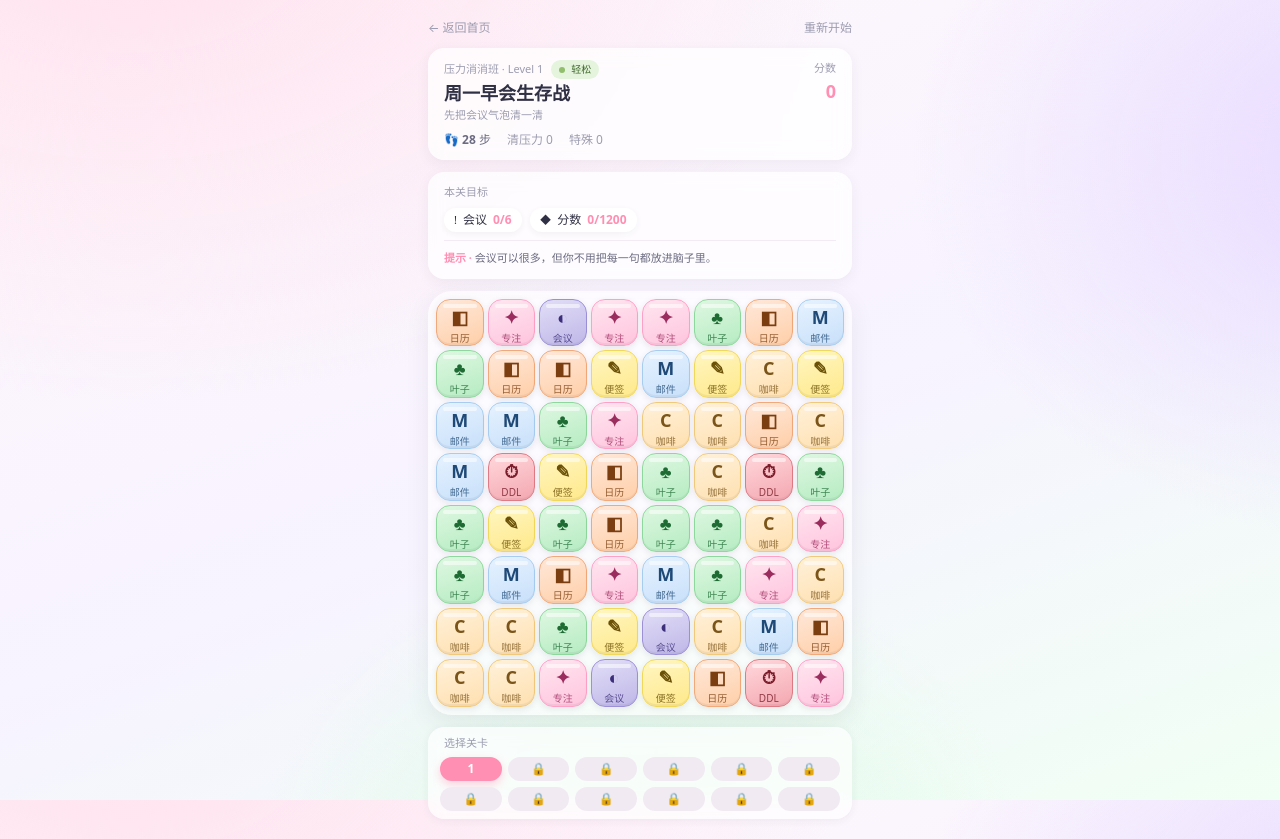
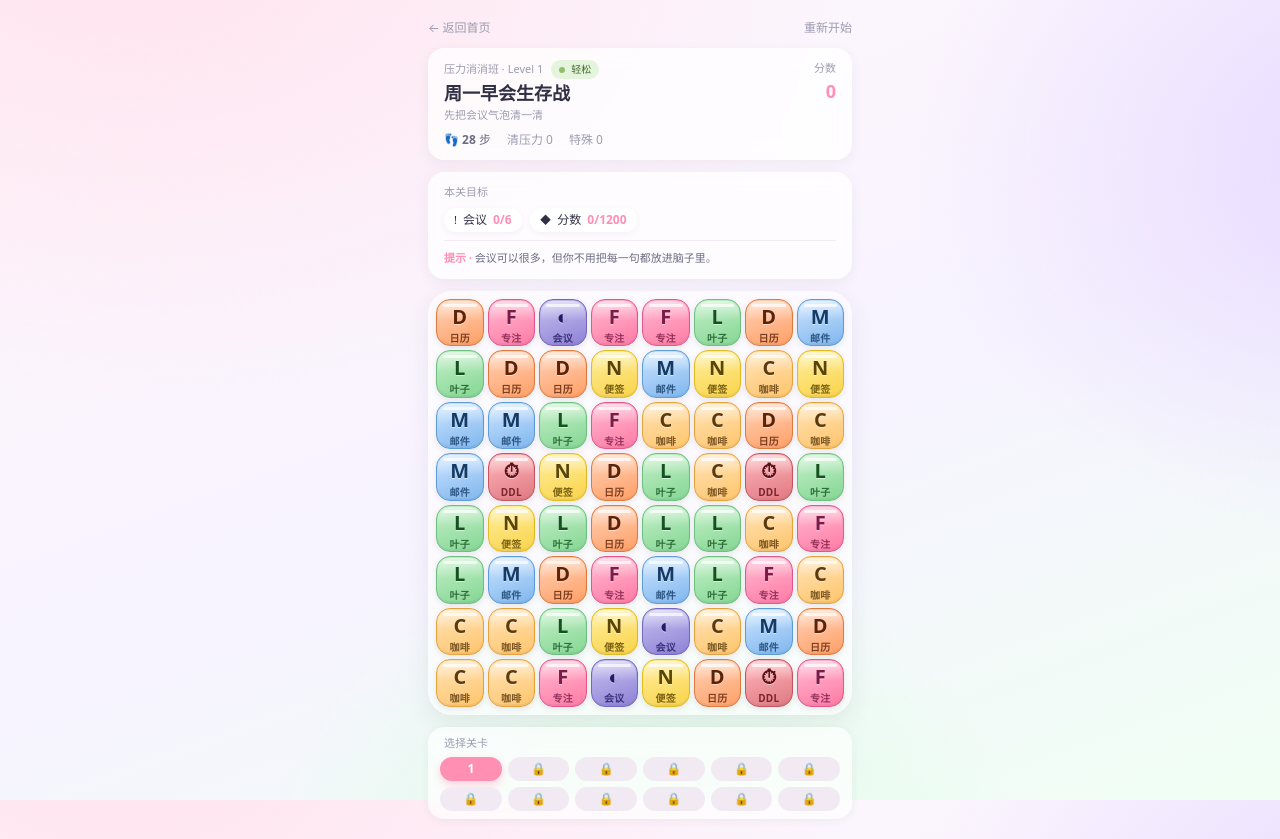
Before and after one commit to byronwjw-ui/bloombreak, a Next.js app: page /games/match in a window 1280 px wide. Built offline with nearby package versions, Linux system fonts and the light colour scheme.

Commit message:
feat(ui): MatchChip v2 - energy block with shine, bevel, and ::after gloss

```diff
--- a/src/components/chips/MatchChip.tsx
+++ b/src/components/chips/MatchChip.tsx
@@ -3,39 +3,27 @@
 import type { CSSProperties } from 'react';
 
 export type MatchChipType =
-  | 'coffee'
-  | 'mail'
-  | 'calendar'
-  | 'note'
-  | 'focus'
-  | 'leaf'
-  | 'deadline'
-  | 'meeting'
-  | 'kpi'
-  | 'fog'
-  // special tiles
-  | 'line_h'
-  | 'line_v'
-  | 'bomb'
-  | 'vacuum';
+  | 'coffee' | 'mail' | 'calendar' | 'note' | 'focus' | 'leaf'
+  | 'deadline' | 'meeting' | 'kpi' | 'fog'
+  | 'line_h' | 'line_v' | 'bomb' | 'vacuum';
 
 type Meta = { label: string; bg: string; fg: string; ring: string; mark: string };
 
 const META: Record<MatchChipType, Meta> = {
-  coffee:   { label: '咖啡', bg: 'linear-gradient(160deg,#FFF1DA,#FFE0B0)', fg: '#7a5418', ring: '#F2C97B', mark: 'C' },
-  mail:     { label: '邮件', bg: 'linear-gradient(160deg,#E6F2FF,#C8E0FA)', fg: '#1f4a78', ring: '#A6CDF0', mark: 'M' },
-  calendar: { label: '日历', bg: 'linear-gradient(160deg,#FFE8DA,#FFCFA8)', fg: '#7a3e10', ring: '#F2A878', mark: '◧' },
-  note:     { label: '便签', bg: 'linear-gradient(160deg,#FFF6C2,#FFE98A)', fg: '#6b5108', ring: '#F2D85a', mark: '✎' },
-  focus:    { label: '专注', bg: 'linear-gradient(160deg,#FFE6F0,#FFC4DD)', fg: '#9b2c5e', ring: '#FFA0C6', mark: '✦' },
-  leaf:     { label: '叶子', bg: 'linear-gradient(160deg,#DFF7E2,#B5ECC1)', fg: '#1f6b34', ring: '#8FD89D', mark: '♣' },
-  deadline: { label: 'DDL',  bg: 'linear-gradient(160deg,#FFD8DC,#F4A7B0)', fg: '#7a1c2a', ring: '#E07a85', mark: '⏱' },
-  meeting:  { label: '会议', bg: 'linear-gradient(160deg,#E1DEF7,#BFB7E8)', fg: '#3c2e7a', ring: '#9C90D8', mark: '◐' },
-  kpi:      { label: 'KPI',  bg: 'linear-gradient(160deg,#EEDDFF,#D4B6F2)', fg: '#5a2e8a', ring: '#B98AE0', mark: '↗' },
-  fog:      { label: '内耗', bg: 'linear-gradient(160deg,#E5E7EB,#C9CDD4)', fg: '#3f4651', ring: '#9CA3AF', mark: '~' },
-  line_h:   { label: '横扫', bg: 'linear-gradient(90deg,#FFD1E0,#FF8FB3,#FFD1E0)', fg: '#fff', ring: '#FF8FB3', mark: '⇔' },
-  line_v:   { label: '竖扫', bg: 'linear-gradient(180deg,#FFD1E0,#FF8FB3,#FFD1E0)', fg: '#fff', ring: '#FF8FB3', mark: '⇕' },
-  bomb:     { label: '冲击', bg: 'radial-gradient(circle,#FFD1E0,#FF8FB3)', fg: '#fff', ring: '#FF8FB3', mark: '✸' },
-  vacuum:   { label: '吸尘', bg: 'radial-gradient(circle,#E7D9FF,#9F7AEA)', fg: '#fff', ring: '#9F7AEA', mark: '◉' },
+  coffee:   { label: '咖啡', bg: 'linear-gradient(160deg,#FFE3B8,#FFC56B)', fg: '#5b3a0e', ring: '#E8A23D', mark: 'C' },
+  mail:     { label: '邮件', bg: 'linear-gradient(160deg,#CDE5FF,#7FB6EE)', fg: '#143b66', ring: '#5C9CD8', mark: 'M' },
+  calendar: { label: '日历', bg: 'linear-gradient(160deg,#FFD3B8,#FF9F66)', fg: '#5a230a', ring: '#E07A3D', mark: 'D' },
+  note:     { label: '便签', bg: 'linear-gradient(160deg,#FFEE9C,#F9D34A)', fg: '#5b4504', ring: '#E2BB22', mark: 'N' },
+  focus:    { label: '专注', bg: 'linear-gradient(160deg,#FFBAD2,#FF7AA5)', fg: '#7a1c47', ring: '#E3578A', mark: 'F' },
+  leaf:     { label: '叶子', bg: 'linear-gradient(160deg,#C4F0C9,#84D693)', fg: '#15521f', ring: '#6FBF80', mark: 'L' },
+  deadline: { label: 'DDL',  bg: 'linear-gradient(160deg,#FFB6BD,#E07880)', fg: '#5e0e16', ring: '#C45460', mark: '⏱' },
+  meeting:  { label: '会议', bg: 'linear-gradient(160deg,#C7C1EF,#8E81D6)', fg: '#241965', ring: '#7466C2', mark: '◐' },
+  kpi:      { label: 'KPI',  bg: 'linear-gradient(160deg,#DDB8F9,#B584E8)', fg: '#3a106e', ring: '#9F6FCC', mark: '↗' },
+  fog:      { label: '内耗', bg: 'linear-gradient(160deg,#D6D8DD,#9AA0AB)', fg: '#1f2530', ring: '#7C8290', mark: '~' },
+  line_h:   { label: '横扫', bg: 'linear-gradient(90deg,#FFD1E0,#FF8FB3 50%,#FFD1E0)', fg: '#fff', ring: '#FF8FB3', mark: '⇔' },
+  line_v:   { label: '竖扫', bg: 'linear-gradient(180deg,#FFD1E0,#FF8FB3 50%,#FFD1E0)', fg: '#fff', ring: '#FF8FB3', mark: '⇕' },
+  bomb:     { label: '冲击', bg: 'radial-gradient(circle at 30% 30%,#FFE0EC,#FF8FB3 80%)', fg: '#fff', ring: '#FF8FB3', mark: '✸' },
+  vacuum:   { label: '吸尘', bg: 'conic-gradient(from 0deg,#FFE0EC,#9F7AEA,#8BD3DD,#FFE0EC)', fg: '#fff', ring: '#9F7AEA', mark: '◉' },
 };
 
 export const MATCH_CHIP_TYPES: MatchChipType[] = Object.keys(META) as MatchChipType[];
@@ -51,14 +39,15 @@ export function matchLabel(t: MatchChipType): string {
 type Props = {
   type: MatchChipType;
   selected?: boolean;
+  dragging?: boolean;
   exploding?: boolean;
   isNew?: boolean;
   blockerOverlay?: 'meeting_bubble' | 'fog_layer' | 'kpi_lock' | 'deadline_timer' | null;
   blockerCounter?: number;
-  onClick?: () => void;
+  onPointerDown?: (e: React.PointerEvent) => void;
 };
 
-export default function MatchChip({ type, selected, exploding, isNew, blockerOverlay, blockerCounter, onClick }: Props) {
+export default function MatchChip({ type, selected, dragging, exploding, isNew, blockerOverlay, blockerCounter, onPointerDown }: Props) {
   const meta = META[type];
   const style: CSSProperties = {
     background: meta.bg,
@@ -67,71 +56,66 @@ export default function MatchChip({ type, selected, exploding, isNew, blockerOve
   };
   const special = isMatchSpecial(type);
   return (
-    <button
-      type="button"
-      onClick={onClick}
+    <div
+      onPointerDown={onPointerDown}
       aria-label={meta.label}
       className={[
-        'chip-base aspect-square w-full relative overflow-hidden border',
+        'energy-block chip-base aspect-square w-full relative cursor-pointer touch-none',
         selected ? 'is-selected' : '',
+        dragging ? 'is-dragging' : '',
         exploding ? 'animate-bloom-pop' : '',
         isNew ? 'animate-tile-appear' : '',
         special ? 'ring-2 ring-white/70' : '',
       ].join(' ')}
       style={style}
     >
-      {/* main glyph */}
-      <span className="pointer-events-none flex flex-col items-center justify-center leading-none">
-        <span className={`text-base sm:text-lg font-bold ${special ? 'drop-shadow-[0_0_4px_rgba(255,255,255,0.7)]' : ''}`}>
+      <span className="pointer-events-none flex flex-col items-center justify-center leading-none z-[1]">
+        <span className={[
+          'font-extrabold leading-none',
+          'text-base sm:text-xl',
+          special ? 'drop-shadow-[0_0_6px_rgba(255,255,255,0.8)]' : 'drop-shadow-[0_1px_0_rgba(255,255,255,0.5)]',
+        ].join(' ')}>
           {meta.mark}
         </span>
-        <span className="text-[9px] sm:text-[10px] opacity-80 mt-0.5">{meta.label}</span>
+        <span className="text-[8px] sm:text-[10px] opacity-80 mt-0.5 font-semibold tracking-wide">{meta.label}</span>
       </span>
 
-      {/* highlight strip for normal chips */}
-      {!special && (
-        <span className="pointer-events-none absolute top-1 left-1.5 right-1.5 h-1 rounded-full bg-white/55" />
+      {special && (
+        <span className="pointer-events-none absolute inset-0 rounded-[14px] animate-chain-glow z-[2]" />
       )}
 
-      {/* special chip extra sparkle */}
-      {special && (
-        <span className="pointer-events-none absolute inset-0 animate-chain-glow rounded-[14px]" />
-      )}
-
-      {/* blocker overlay */}
       {blockerOverlay && <BlockerOverlay kind={blockerOverlay} counter={blockerCounter} />}
-    </button>
+    </div>
   );
 }
 
 function BlockerOverlay({ kind, counter }: { kind: NonNullable<Props['blockerOverlay']>; counter?: number }) {
   if (kind === 'fog_layer') {
     return (
-      <span className="pointer-events-none absolute inset-0 backdrop-blur-[1.5px] bg-[rgba(180,180,200,0.5)] flex items-center justify-center text-[10px] text-white font-semibold">
+      <span className="pointer-events-none absolute inset-0 backdrop-blur-[2px] bg-[rgba(200,200,220,0.55)] flex items-center justify-center text-[11px] text-white font-bold rounded-[14px] z-[3]">
         雾
       </span>
     );
   }
   if (kind === 'meeting_bubble') {
     return (
-      <span className="pointer-events-none absolute inset-0 bg-[rgba(159,143,210,0.55)] flex items-end justify-end p-1">
-        <span className="bg-white/90 text-[#3c2e7a] text-[9px] rounded-full px-1.5 py-0.5 font-bold">×{counter ?? 2}</span>
+      <span className="pointer-events-none absolute inset-0 bg-[rgba(120,100,200,0.45)] flex items-end justify-end p-1 rounded-[14px] z-[3]">
+        <span className="bg-white text-[#3c2e7a] text-[10px] rounded-full px-1.5 py-0.5 font-bold">×{counter ?? 2}</span>
       </span>
     );
   }
   if (kind === 'kpi_lock') {
     return (
-      <span className="pointer-events-none absolute inset-0 bg-[rgba(90,46,138,0.35)] flex items-center justify-center">
-        <svg width="18" height="18" viewBox="0 0 24 24" fill="none" stroke="#fff" strokeWidth="2.5" strokeLinecap="round">
+      <span className="pointer-events-none absolute inset-0 bg-[rgba(90,46,138,0.35)] flex items-center justify-center rounded-[14px] z-[3]">
+        <svg width="20" height="20" viewBox="0 0 24 24" fill="none" stroke="#fff" strokeWidth="2.5" strokeLinecap="round">
           <rect x="5" y="11" width="14" height="9" rx="2" />
           <path d="M8 11V8a4 4 0 018 0v3" />
         </svg>
       </span>
     );
   }
-  // deadline_timer
   return (
-    <span className="pointer-events-none absolute top-0.5 right-0.5 bg-[#E66E97] text-white text-[9px] font-bold rounded-full px-1.5 py-0.5 animate-warn-pulse">
+    <span className="pointer-events-none absolute top-0.5 right-0.5 bg-[#E66E97] text-white text-[10px] font-bold rounded-full px-1.5 py-0.5 animate-warn-pulse z-[3]">
       {counter ?? '⏱'}
     </span>
   );
```
